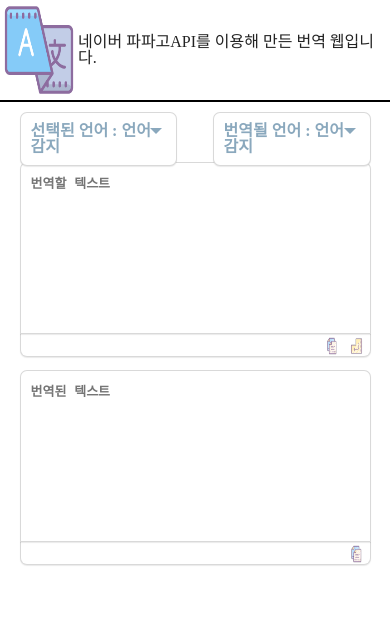
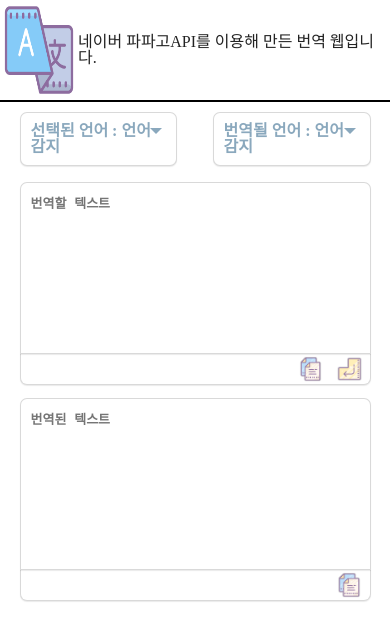
Before and after one commit to hdw0903/Papago, a React (Create React App) app: page / in a window 390 px wide. Shown: the top 640 px of the page. Built offline with nearby package versions, Linux system fonts and the light colour scheme.

Commit message:
반응형 css 수정

```diff
--- a/src/components/PapagoAPI.css
+++ b/src/components/PapagoAPI.css
@@ -203,6 +203,7 @@
   }
   .translate_textarea {
     height: 150px;
+    margin-top: 70px;
   }
   .translated_textarea {
     margin-top: 13px;
@@ -212,6 +213,12 @@
     display: flex;
   }
   .menu_button button {
-    width: 7%;
+    width: 9%;
   }
 }
+
+@media only screen and (max-width: 560px) {
+  .menu_button button {
+    width: 11%;
+  }
+} ;
--- a/src/components/PapagoAPI.js
+++ b/src/components/PapagoAPI.js
@@ -217,7 +217,11 @@ const PapagoAPI = () => {
           </div>
         </div>
         <div className="translated_lang default">
-          <DropdownSelectBox text="번역될 언어" isDefault />
+          <DropdownSelectBox
+            text={`번역될 언어 : ${targetLangTitle}`}
+            isDefault
+            li={getTargetElement}
+          />
           <Textarea
             className="translated_textarea"
             placeholder="번역된 텍스트"
```
